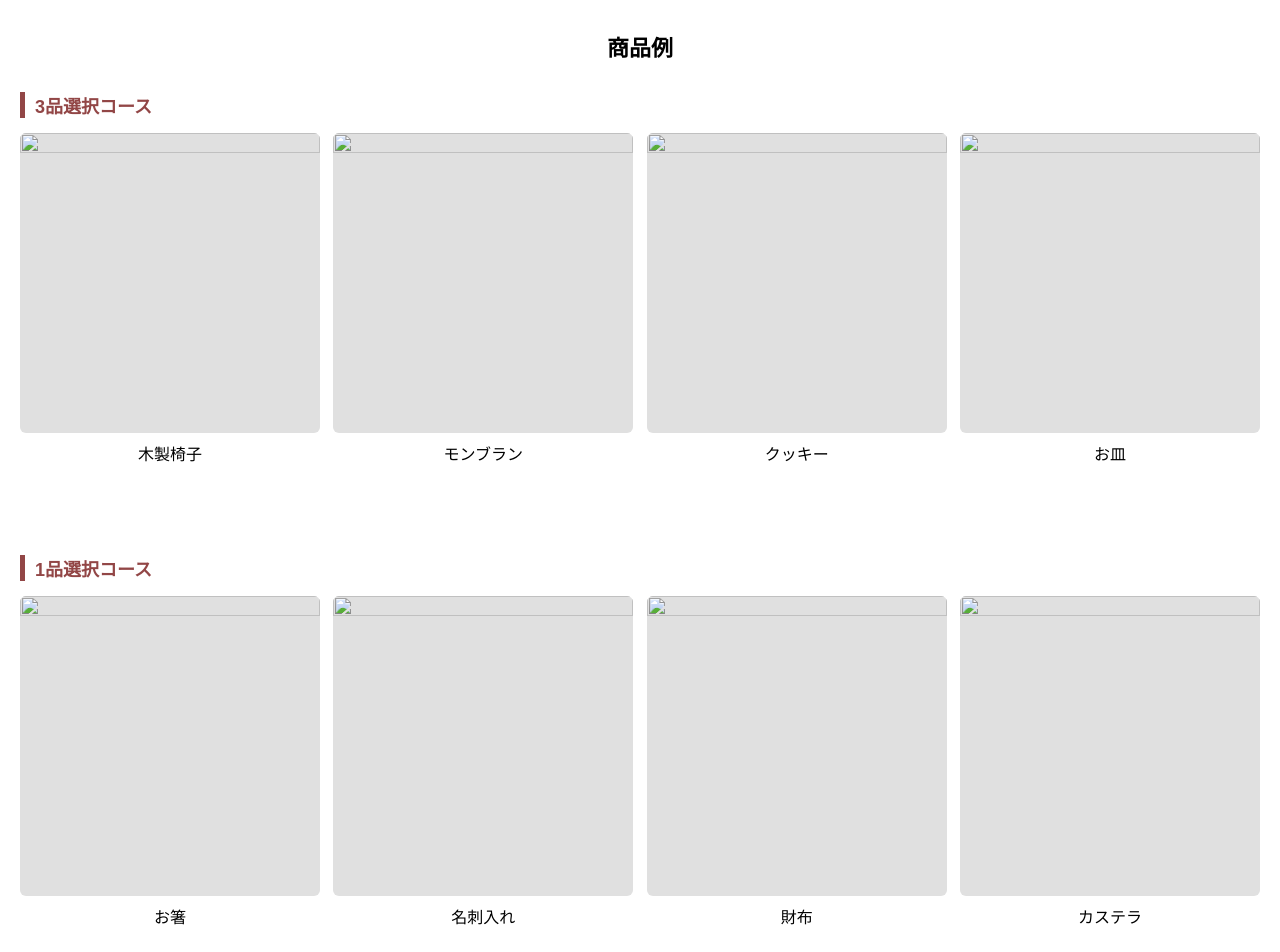
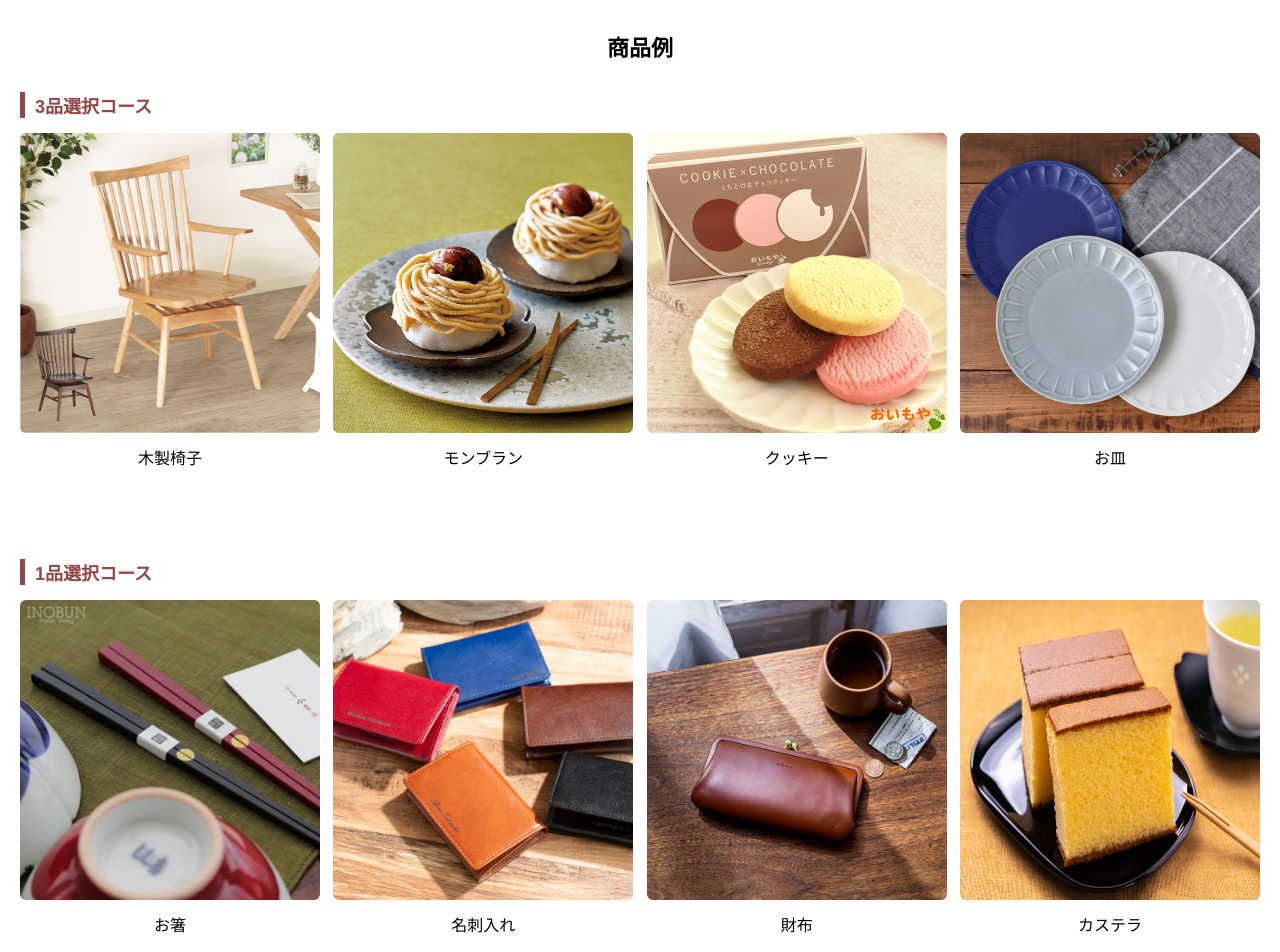
Before and after one commit to yoshida-fbi/eees, a plain HTML site: page index.html in a window 1280 px wide. Shown: the part 1600-2552 px from the top of the page. Drawn offline with nearby package versions, Linux system fonts and the light colour scheme.

Commit message:
Update index.html

```diff
--- a/index.html
+++ b/index.html
@@ -435,9 +435,9 @@ small {
 </header>
 
         <div class="slider">
-            <img class="slider-img img0" src="../img/a.jpg" alt="スライド1">
-            <img class="slider-img img1" src="../img/ghk-0383.jpg" alt="スライド2">
-            <img class="slider-img img2" src="../img/mv01.jpg" alt="スライド3">
+            <img class="slider-img img0" src="a.jpg" alt="スライド1">
+            <img class="slider-img img1" src="ghk-0383.jpg" alt="スライド2">
+            <img class="slider-img img2" src="mv01.jpg" alt="スライド3">
         </div>
 
 <main class="main-content container">
@@ -450,20 +450,20 @@ small {
     <section class="product-section">
         <h3 class="course-title"><a href="three.html">3品選択コース</a></h3>
         <div class="product-list">
-            <div class="product-card"><div><img class="product-image" src="../img/isu.jpg"></div><p class="product-name">木製椅子</p></div>
-            <div class="product-card"><div><img class="product-image" src="../img/131.jpg"></div><p class="product-name">モンブラン</p></div>
-            <div class="product-card"><div><img class="product-image" src="../img/017.jpg"></div><p class="product-name">クッキー</p></div>
-            <div class="product-card"><div><img class="product-image" src="../img/ccc.jpg"></div><p class="product-name">お皿</p></div>
+            <div class="product-card"><div><img class="product-image" src="isu.jpg"></div><p class="product-name">木製椅子</p></div>
+            <div class="product-card"><div><img class="product-image" src="131.jpg"></div><p class="product-name">モンブラン</p></div>
+            <div class="product-card"><div><img class="product-image" src="017.jpg"></div><p class="product-name">クッキー</p></div>
+            <div class="product-card"><div><img class="product-image" src="ccc.jpg"></div><p class="product-name">お皿</p></div>
         </div>
     </section>
 
     <section class="product-section">
         <h3 class="course-title"><a href="one.html">1品選択コース</a></h3>
         <div class="product-list">
-            <div class="product-card"><div><img class="product-image" src="../img/000.jpg"></div><p class="product-name">お箸</p></div>
-            <div class="product-card"><div><img class="product-image" src="../img/97b.jpg"></div><p class="product-name">名刺入れ</p></div>
-            <div class="product-card"><div><img class="product-image" src="../img/556.jpg"></div><p class="product-name">財布</p></div>
-            <div class="product-card"><div><img class="product-image" src="../img/10e.jpg"></div><p class="product-name">カステラ</p></div>
+            <div class="product-card"><div><img class="product-image" src="000.jpg"></div><p class="product-name">お箸</p></div>
+            <div class="product-card"><div><img class="product-image" src="97b.jpg"></div><p class="product-name">名刺入れ</p></div>
+            <div class="product-card"><div><img class="product-image" src="556.jpg"></div><p class="product-name">財布</p></div>
+            <div class="product-card"><div><img class="product-image" src="10e.jpg"></div><p class="product-name">カステラ</p></div>
         </div>
     </section>
 
```
